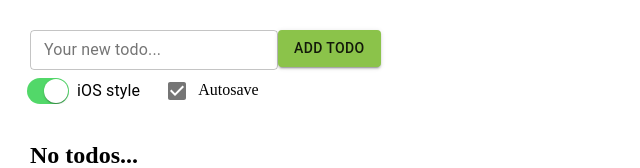
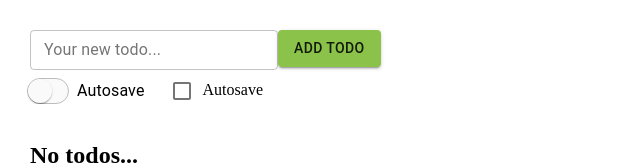
Before and after one commit to Ekaterina-Ivashkevich/skillup-react, a React (Create React App) app: page / in a window 1280 px wide. Shown: the top 168 px of the page, without its empty margins (0-640 px from the left). Built offline with nearby package versions, Linux system fonts and the light colour scheme.

Commit message:
Todo_31 homework autosave

```diff
--- a/src/components/Todos/Todos.js
+++ b/src/components/Todos/Todos.js
@@ -7,6 +7,7 @@ import IOSSwitch from "../IOSSwitch/IOSSwitch";
 const Todos = () => {
     const [todos, setTodos] = useState(JSON.parse(localStorage.getItem('todos')) || []);
     const [newTodo, setNewTodo] = useState("");
+    const [switchTodo,setSwitchTodo] = useState (false);
     const inputChange = (e) => {
         setNewTodo(e.target.value);
     };
@@ -22,14 +23,18 @@ const Todos = () => {
     };
     console.log(todos);
 
-
     function saveTodos () {
         localStorage.setItem('todos', JSON.stringify(todos))
     }
 
+    const switchOnOff = ({target: {checked}})=>{
+        setSwitchTodo(checked);
+    }
+
     useEffect(()=>{
-        saveTodos();
-    },[todos]) //по сути автосохранение по умолчанию
+        if(switchTodo){
+        saveTodos();}},
+        [todos])
 
     return (
         <div className="todos">
@@ -51,16 +56,16 @@ const Todos = () => {
                                     className="todos__save"
                                     onClick={saveTodos}>Save todos</Button> : null}
             <div className="todos__autosave">
-                {/* eslint-disable-next-line react/jsx-no-undef */}
+
                 <FormControlLabel
-                    control={<IOSSwitch checked={true}
-                                        onChange={()=>{}} />}
-                    label="iOS style"
+                    control={<IOSSwitch checked={switchTodo}
+                                        onChange={switchOnOff} />}
+                    label="Autosave"
                 />
                 <Checkbox
                     color="default"
-                    checked={true}
-                    onChange={() => {}}
+                    checked={switchTodo}
+                    onChange={switchOnOff}
                 />
                 Autosave
             </div>
```
